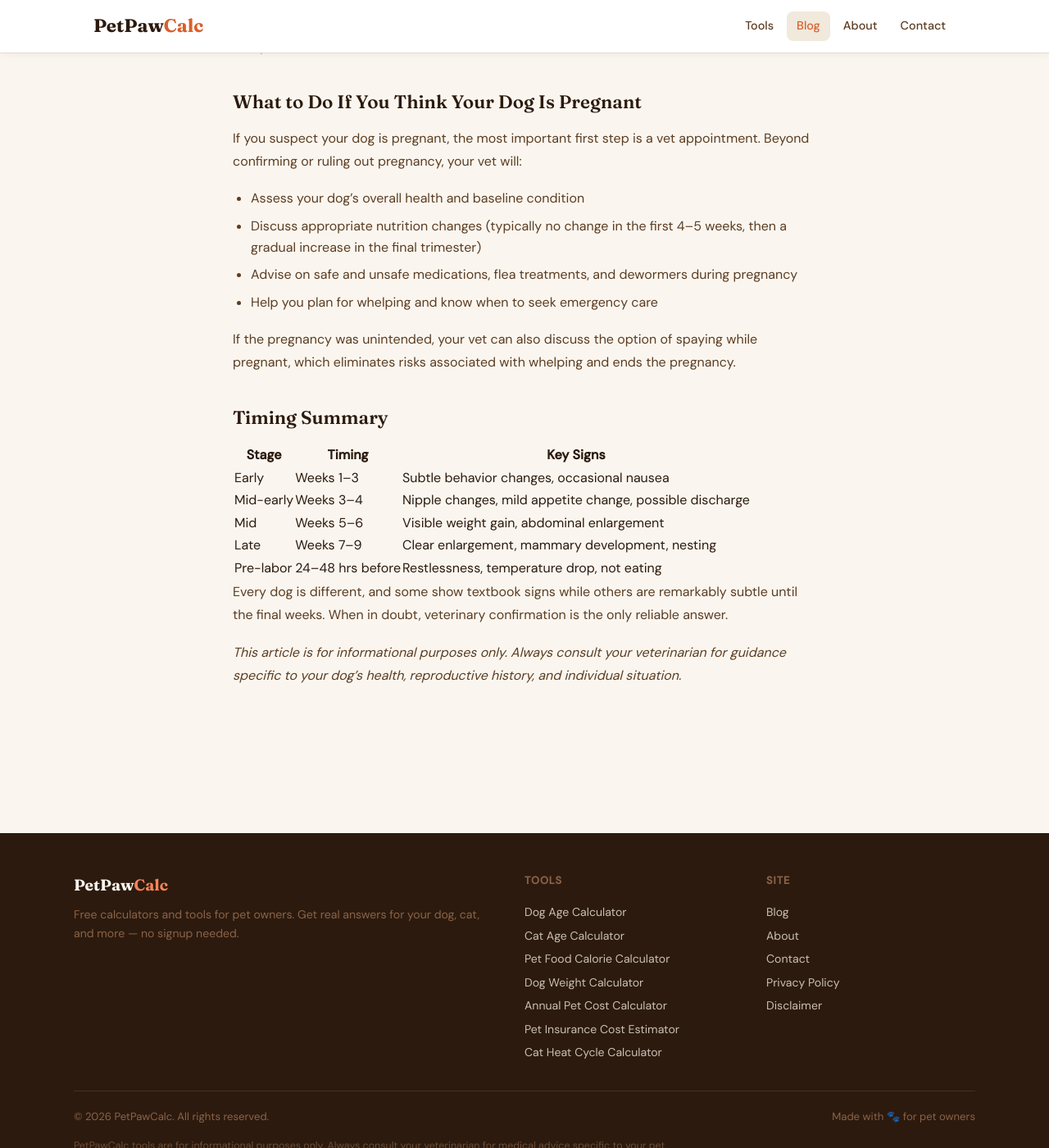
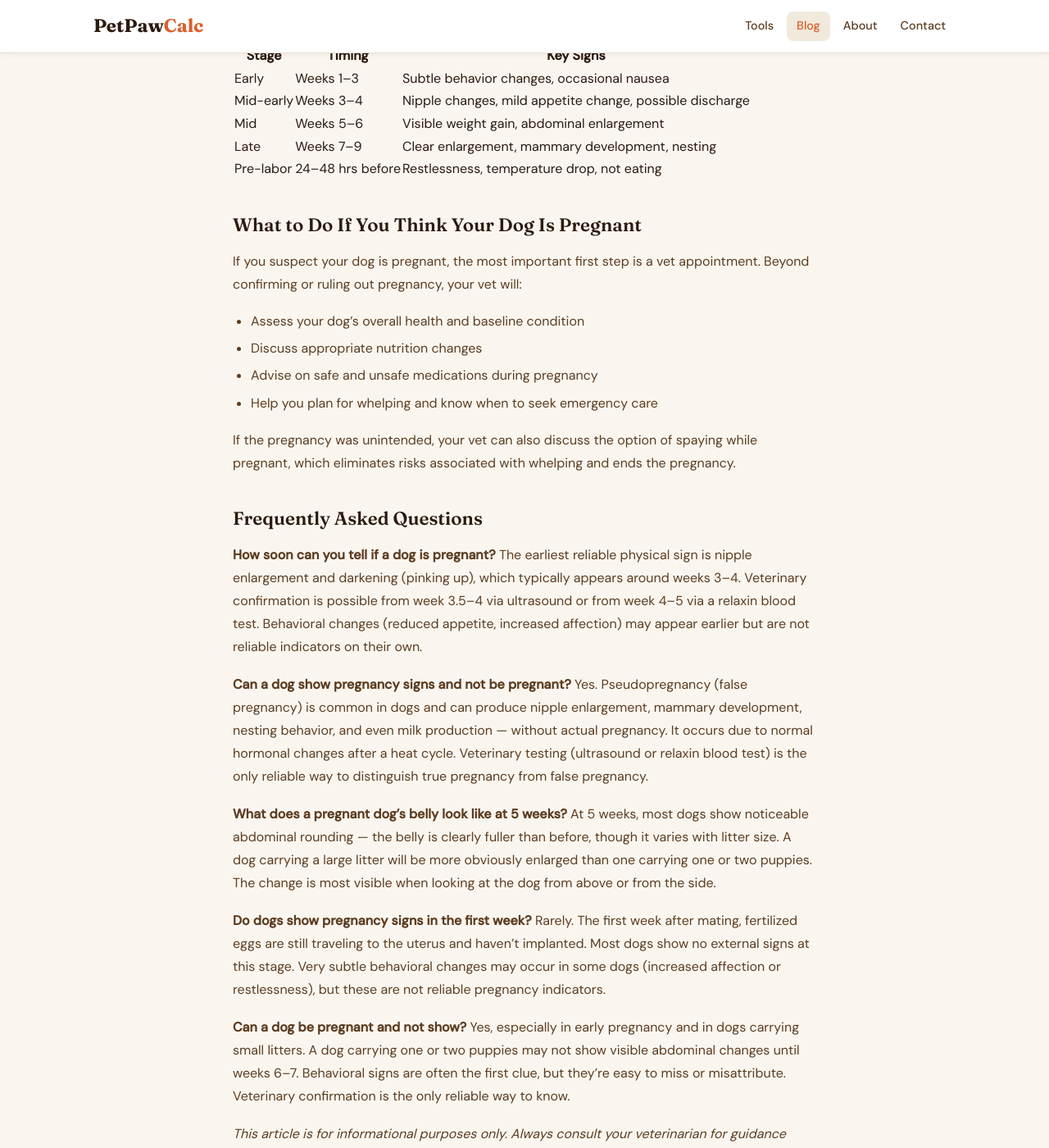
Before and after one commit to canghun13/petpawcalc, a Jekyll site: the page built from _posts/2026-05-26-how-to-tell-if-dog-is-pregnant.md, in a window 1280 px wide and 1400 px high, scrolled down 3583 px. Shown: the whole window at 82% size. Built offline with Jekyll 4.4.1, drawn with Linux system fonts in a browser that asks for light colours; some of the changed text lies outside the part shown.

Commit message:
Add files via upload

```diff
--- a/_posts/2026-05-26-how-to-tell-if-dog-is-pregnant.md
+++ b/_posts/2026-05-26-how-to-tell-if-dog-is-pregnant.md
@@ -69,29 +69,16 @@ This is one reason why veterinary confirmation — not behavioral signs alone
 Behavioral signs and physical observations are useful starting points, but definitive confirmation requires veterinary testing. There are several methods, each with different timing and accuracy considerations.
 
 ### Abdominal Palpation (Weeks 4–5)
-An experienced veterinarian can often feel the embryos through the abdominal wall around weeks 4–5. By week 6, fluid accumulation makes individual embryos harder to distinguish by feel. This method requires skill and isn't reliable in all dogs — it works best in lean dogs and is less reliable in dogs with tense abdomens or very small litters.
+An experienced veterinarian can often feel the embryos through the abdominal wall around weeks 4–5. This method requires skill and isn't reliable in all dogs — it works best in lean dogs and is less reliable in dogs with tense abdomens or very small litters.
 
 ### Ultrasound (Weeks 3.5–4+)
-Ultrasound is the most common confirmation method and can detect pregnancy as early as 3.5–4 weeks post-ovulation. It can also assess fetal heartbeats (a sign of viability) and provide a rough estimate of litter size, though accurate puppy counting via ultrasound is difficult.
-
-Most vets recommend scheduling an ultrasound around day 28–35 for reliable results. Earlier scans may miss early pregnancies.
+Ultrasound is the most common confirmation method and can detect pregnancy as early as 3.5–4 weeks post-ovulation. It can also assess fetal heartbeats and provide a rough estimate of litter size. Most vets recommend scheduling an ultrasound around day 28–35 for reliable results.
 
 ### Relaxin Blood Test (Weeks 4–5+)
-Relaxin is a hormone produced by the placenta and is specific to pregnancy — it won't be elevated in false pregnancy. Blood tests for relaxin can confirm pregnancy from about 25–30 days post-ovulation. In very small litters, relaxin levels may be too low to trigger a positive test, so a negative result doesn't always rule out pregnancy.
+Relaxin is a hormone produced by the placenta and is specific to pregnancy — it won't be elevated in false pregnancy. Blood tests for relaxin can confirm pregnancy from about 25–30 days post-ovulation. In very small litters, relaxin levels may be too low to trigger a positive test.
 
 ### X-Ray (Week 7+)
 X-rays don't confirm early pregnancy, but from about day 45 onward, fetal skeletons are visible and can provide an accurate puppy count. This is typically done in the final weeks to help prepare for whelping — knowing how many puppies are expected helps confirm that delivery is complete.
-
-## What to Do If You Think Your Dog Is Pregnant
-
-If you suspect your dog is pregnant, the most important first step is a vet appointment. Beyond confirming or ruling out pregnancy, your vet will:
-
-- Assess your dog's overall health and baseline condition
-- Discuss appropriate nutrition changes (typically no change in the first 4–5 weeks, then a gradual increase in the final trimester)
-- Advise on safe and unsafe medications, flea treatments, and dewormers during pregnancy
-- Help you plan for whelping and know when to seek emergency care
-
-If the pregnancy was unintended, your vet can also discuss the option of spaying while pregnant, which eliminates risks associated with whelping and ends the pregnancy.
 
 ## Timing Summary
 
@@ -103,6 +90,32 @@ If the pregnancy was unintended, your vet can also discuss the option of spaying
 | Late | Weeks 7–9 | Clear enlargement, mammary development, nesting |
 | Pre-labor | 24–48 hrs before | Restlessness, temperature drop, not eating |
 
-Every dog is different, and some show textbook signs while others are remarkably subtle until the final weeks. When in doubt, veterinary confirmation is the only reliable answer.
+## What to Do If You Think Your Dog Is Pregnant
+
+If you suspect your dog is pregnant, the most important first step is a vet appointment. Beyond confirming or ruling out pregnancy, your vet will:
+
+- Assess your dog's overall health and baseline condition
+- Discuss appropriate nutrition changes
+- Advise on safe and unsafe medications during pregnancy
+- Help you plan for whelping and know when to seek emergency care
+
+If the pregnancy was unintended, your vet can also discuss the option of spaying while pregnant, which eliminates risks associated with whelping and ends the pregnancy.
+
+## Frequently Asked Questions
+
+**How soon can you tell if a dog is pregnant?**
+The earliest reliable physical sign is nipple enlargement and darkening (pinking up), which typically appears around weeks 3–4. Veterinary confirmation is possible from week 3.5–4 via ultrasound or from week 4–5 via a relaxin blood test. Behavioral changes (reduced appetite, increased affection) may appear earlier but are not reliable indicators on their own.
+
+**Can a dog show pregnancy signs and not be pregnant?**
+Yes. Pseudopregnancy (false pregnancy) is common in dogs and can produce nipple enlargement, mammary development, nesting behavior, and even milk production — without actual pregnancy. It occurs due to normal hormonal changes after a heat cycle. Veterinary testing (ultrasound or relaxin blood test) is the only reliable way to distinguish true pregnancy from false pregnancy.
+
+**What does a pregnant dog's belly look like at 5 weeks?**
+At 5 weeks, most dogs show noticeable abdominal rounding — the belly is clearly fuller than before, though it varies with litter size. A dog carrying a large litter will be more obviously enlarged than one carrying one or two puppies. The change is most visible when looking at the dog from above or from the side.
+
+**Do dogs show pregnancy signs in the first week?**
+Rarely. The first week after mating, fertilized eggs are still traveling to the uterus and haven't implanted. Most dogs show no external signs at this stage. Very subtle behavioral changes may occur in some dogs (increased affection or restlessness), but these are not reliable pregnancy indicators.
+
+**Can a dog be pregnant and not show?**
+Yes, especially in early pregnancy and in dogs carrying small litters. A dog carrying one or two puppies may not show visible abdominal changes until weeks 6–7. Behavioral signs are often the first clue, but they're easy to miss or misattribute. Veterinary confirmation is the only reliable way to know.
 
 *This article is for informational purposes only. Always consult your veterinarian for guidance specific to your dog's health, reproductive history, and individual situation.*
```
Also changed, not shown: other parts of _posts/2026-05-26-how-to-tell-if-dog-is-pregnant.md (+2 -2 lines).
